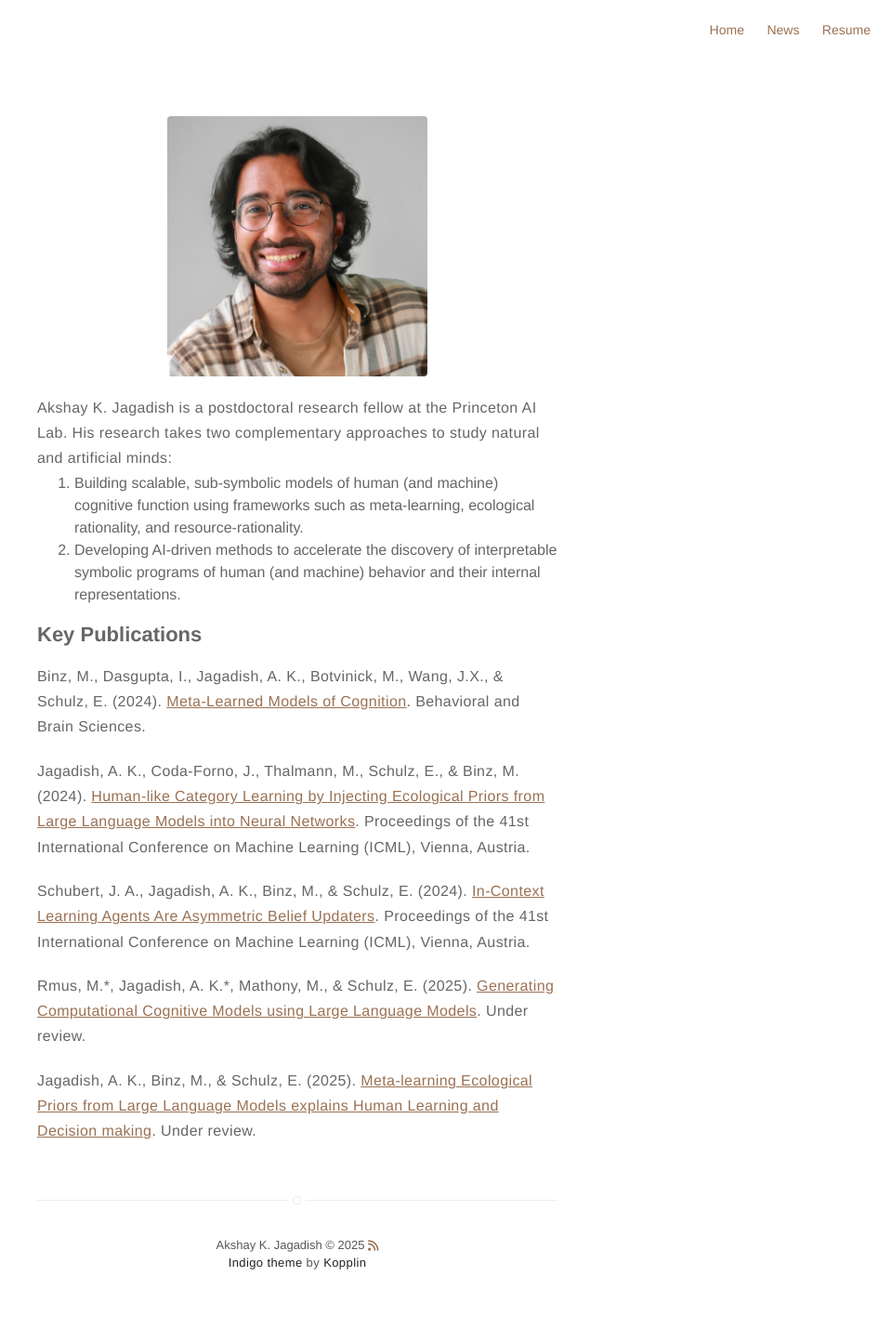
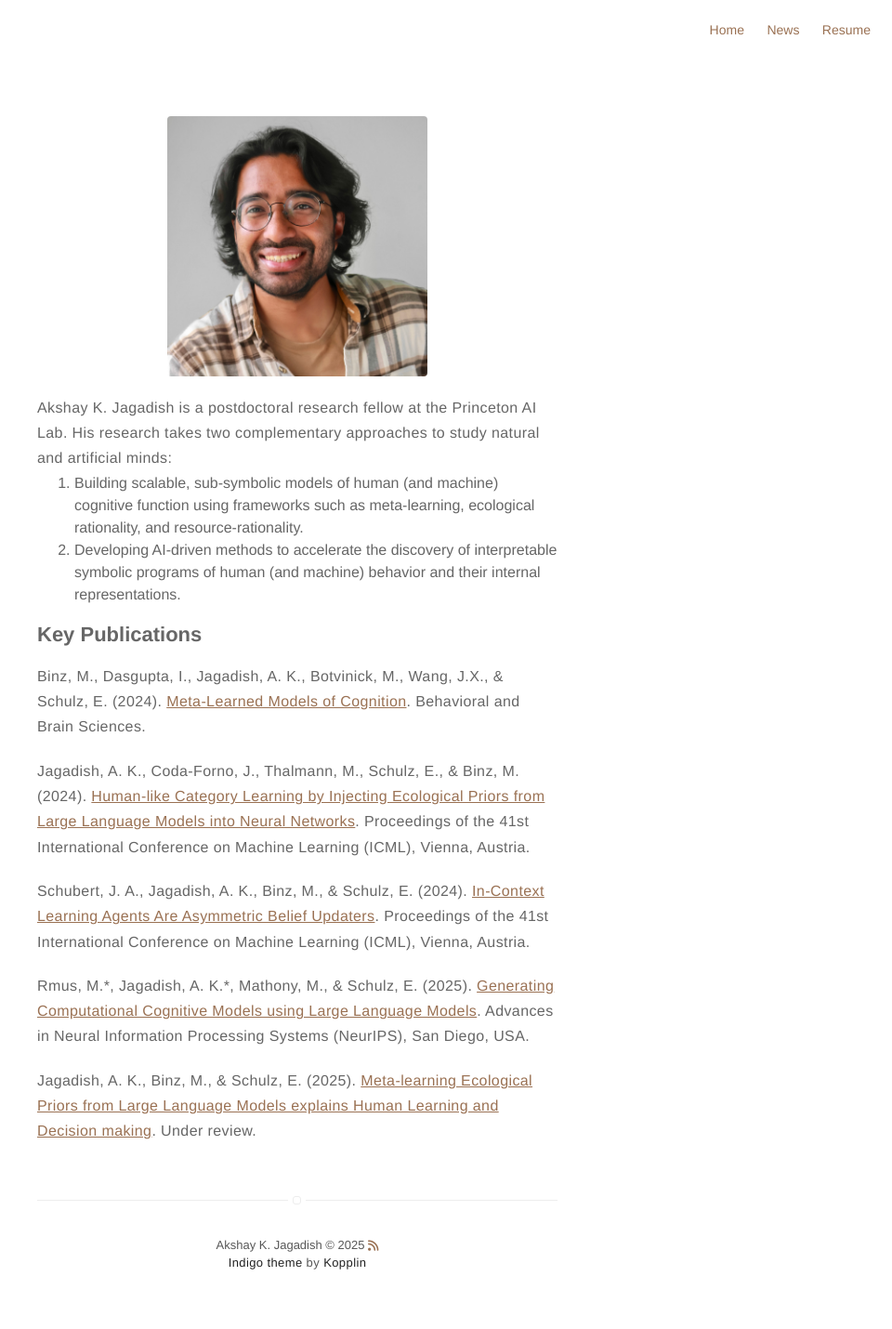
Before and after one commit to akjagadish/akjagadish.github.io, a Jekyll site: the page built from about.md, in a window 1280 px wide. Shown: the whole page at 93% size, without its empty margins (320-1280 px from the left). Built offline with Jekyll 4.4.1, drawn with Linux system fonts in a browser that asks for light colours; nearby versions of some CDN libraries.

Commit message:
Revise publication status and conference info

```diff
--- a/about.md
+++ b/about.md
@@ -31,7 +31,7 @@ Proceedings of the 41st International Conference on Machine Learning (ICML), Vie
 
 Rmus, M.*, <b>Jagadish, A. K.</b>*, Mathony, M., & Schulz, E. (2025).
 <a href="https://arxiv.org/pdf/2502.00879.pdf">Generating Computational Cognitive Models using Large Language Models</a>.
-Under review.
+Advances in Neural Information Processing Systems (NeurIPS), San Diego, USA.
 <span style="vertical-align:-75%"></span><br>
 
 <b>Jagadish, A. K.</b>, Binz, M., & Schulz, E. (2025).
```
